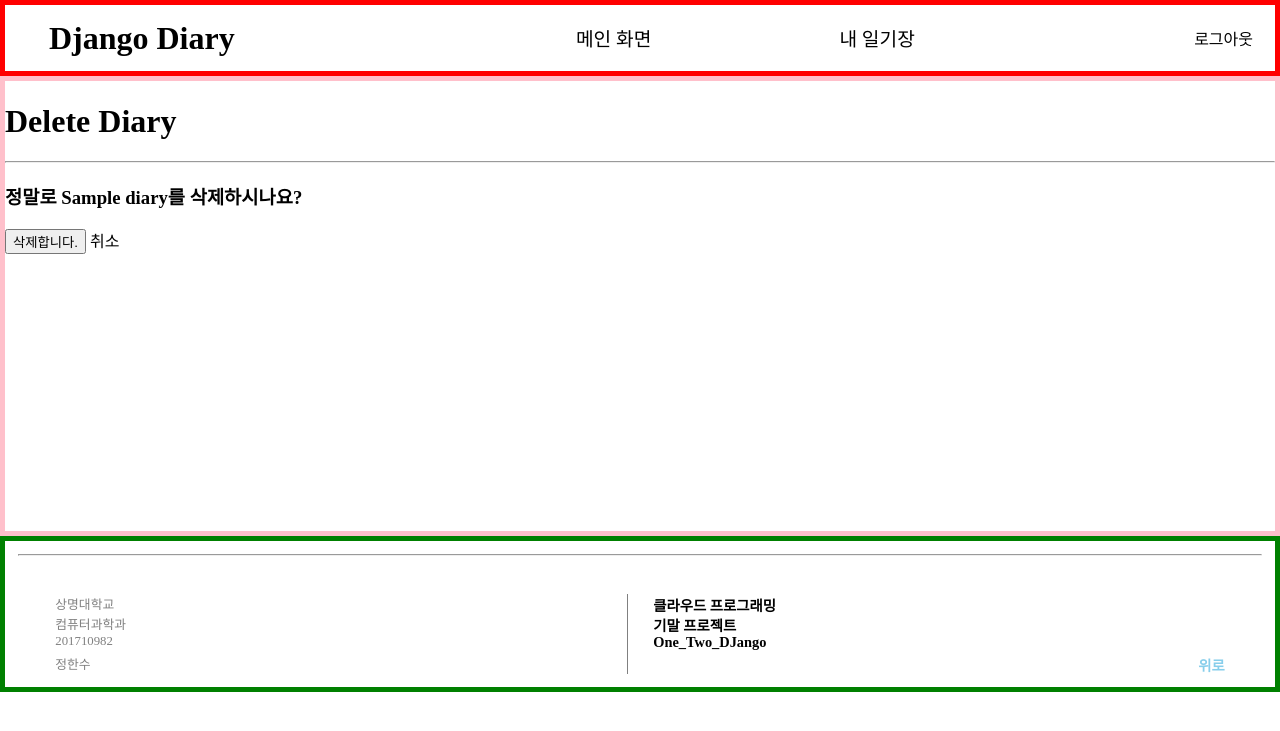
After one commit to 8471919/One_Two_DJango, a Django app: template main_diary/templates/main_diary/diary_confirm_delete.html in a window 1280 px wide. The commit adds this page. Shown: the top 731 px of the page. Run offline with Django 3.2, Linux system fonts and the light colour scheme; the template is opened without the code that fills it: most values are stand-ins (such as "Sample title", 1, 10 or a date in 2020).

Commit message:
diary update delete 기능 완성

```diff
--- a/main_diary/models.py
+++ b/main_diary/models.py
@@ -14,3 +14,6 @@ class Diary(models.Model):
 
     def __str__(self):
         return f'[{self.pk}] {self.title} :: {self.author}'
+
+    def get_absolute_url(self):
+        return f'/diaries/{self.pk}'
--- /dev/null
+++ b/main_diary/templates/main_diary/diary_confirm_delete.html
@@ -0,0 +1,18 @@
+{% extends 'main_diary/base.html' %}
+{% load static %}
+
+{% block title %}
+    <title>Delete Diary</title>
+{% endblock %}
+
+{% block main %}
+    <h1>Delete Diary</h1>
+    <hr/>
+
+    <form method="post">{% csrf_token %}
+        <h3>정말로 {{ diary.title }}를 삭제하시나요?</h3>
+        <input type="submit" value="삭제합니다."/>
+        <a href="/">취소</a>
+    </form>
+
+{% endblock %}
--- a/main_diary/templates/main_diary/diary_detail.html
+++ b/main_diary/templates/main_diary/diary_detail.html
@@ -24,8 +24,8 @@
             </div>
         </div>
         <div class="diary__wrap-crud">
-            <div class="diary__crud diary__crud-btn"><a href="#">수정</a> </div>
-            <div class="diary__crud diary__crud-btn"><a href="#">삭제</a> </div>
+            <div class="diary__crud diary__crud-btn"><a href="/diaries/update_diary/{{ diary.pk }}">수정</a> </div>
+            <div class="diary__crud diary__crud-btn"><a href="/diaries/delete_diary/{{ diary.pk }}">삭제</a> </div>
         </div>
         <div class="diary__side">
             <div>
--- a/main_diary/templates/main_diary/diary_form.html
+++ b/main_diary/templates/main_diary/diary_form.html
@@ -14,7 +14,7 @@
         <table>
             {{ form | crispy }}
         </table>
-        <button type="submit">생성</button>
+        <button type="submit">완료</button>
 
     </form>
 
--- a/main_diary/urls.py
+++ b/main_diary/urls.py
@@ -6,4 +6,6 @@ urlpatterns = [
     path('', views.DiaryList.as_view()),
     path('<int:pk>', views.DiaryDetail.as_view()),
     path('create_diary/', views.DiaryCreate.as_view()),
+    path('update_diary/<int:pk>', views.DiaryUpdate.as_view()),
+    path('delete_diary/<int:pk>', views.DiaryDelete.as_view()),
 ]
```
Also changed, not shown: main_diary/views.py (+28 -3 lines).
